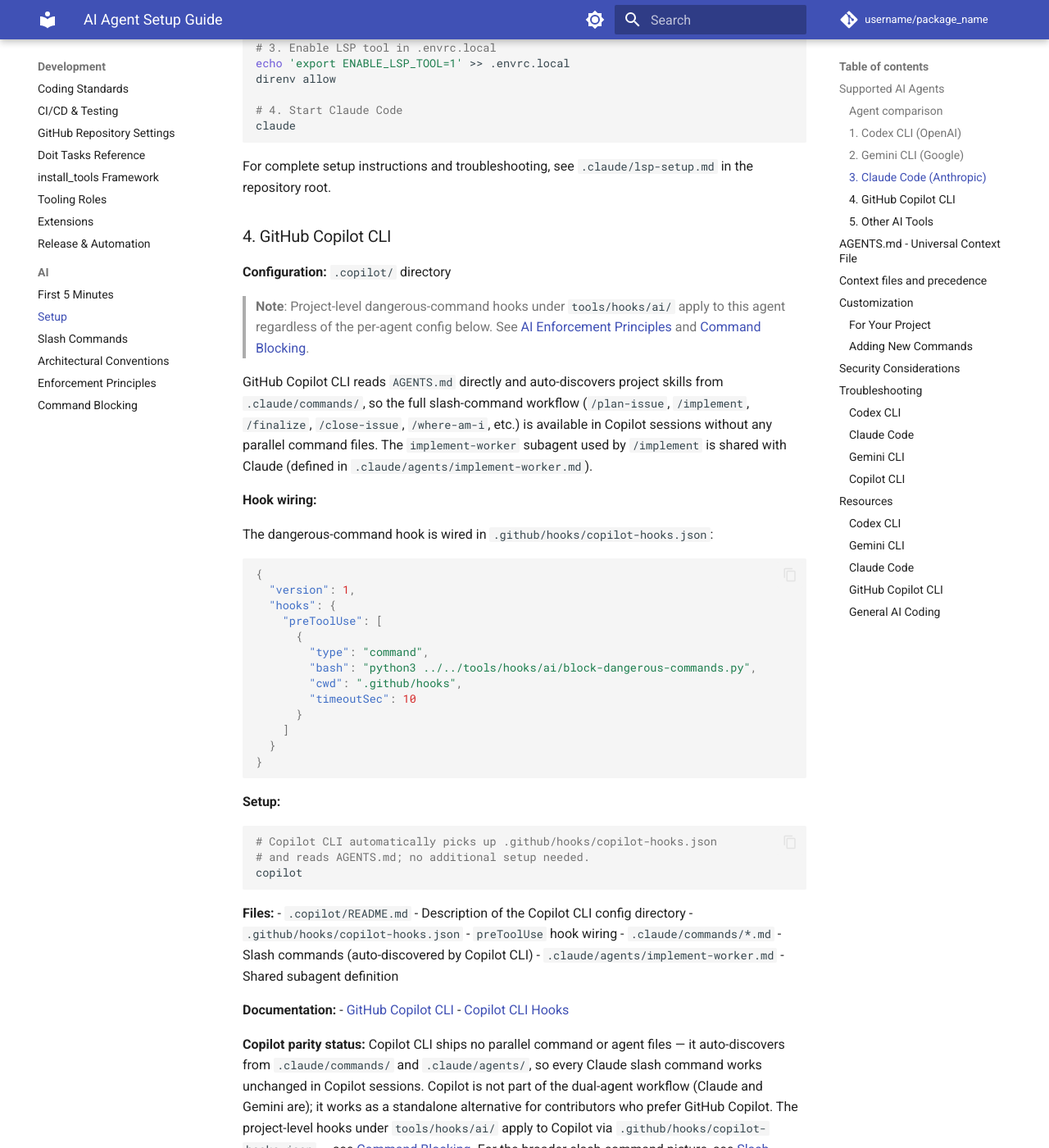
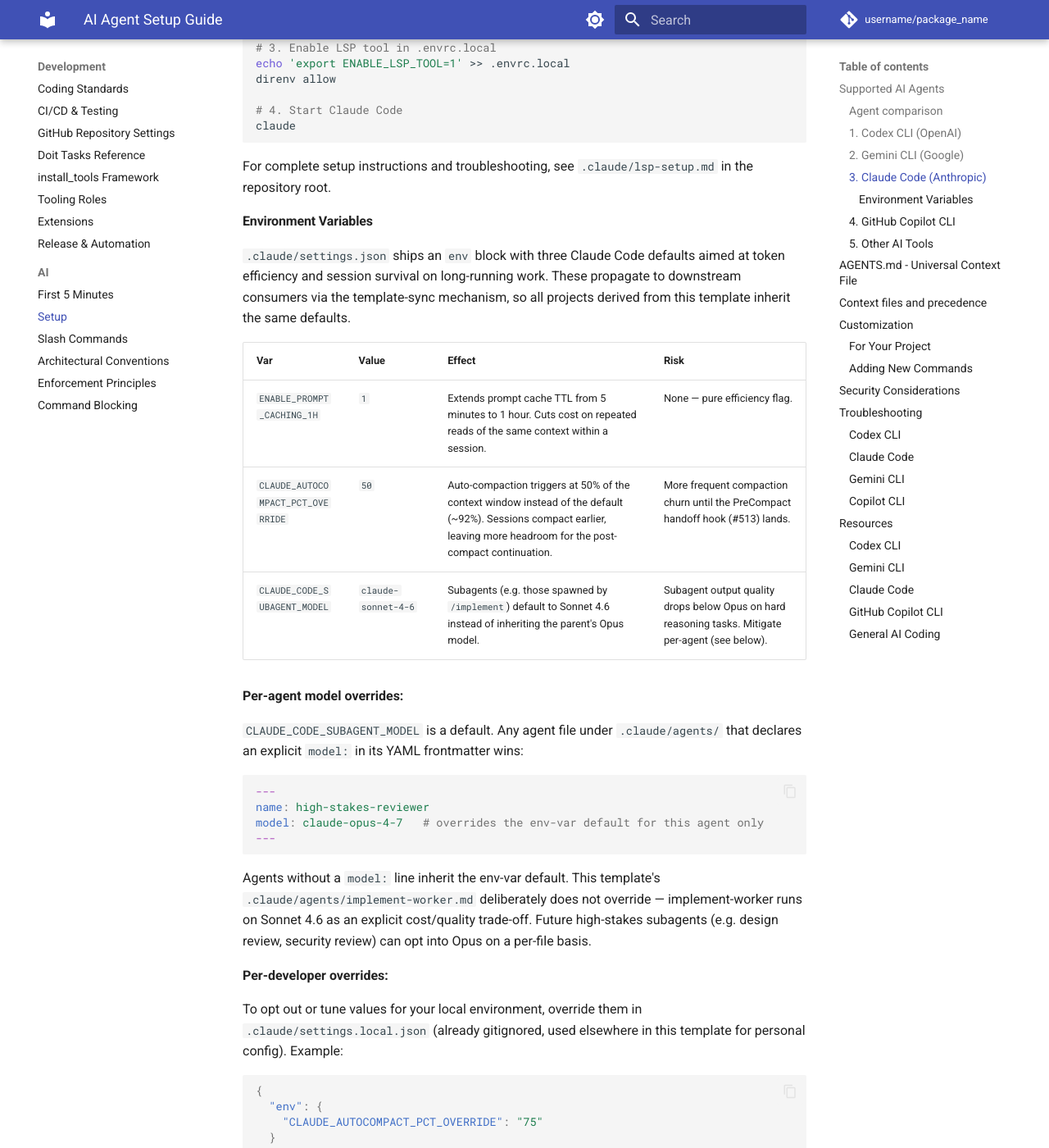
Before and after one commit to endavis/pyproject-template, an MkDocs documentation site: the page built from docs/development/AI_SETUP.md, in a window 1280 px wide and 1400 px high, scrolled down 3931 px. Shown: the whole window at 82% size. Built offline with MkDocs 1.6.1 and Material for MkDocs 9.7.7, drawn with Linux system fonts in a browser that asks for light colours; comment, search, counter and statistics services are not loaded; some of the changed text lies outside the part shown.

Commit message:
chore: add Claude Code env-var defaults for token efficiency (merges PR #519, addresses #512)
chore: add Claude Code env-var defaults to settings.json for token efficiency

Add an `env` block with three vars — ENABLE_PROMPT_CACHING_1H=1,
CLAUDE_AUTOCOMPACT_PCT_OVERRIDE=50, CLAUDE_CODE_SUBAGENT_MODEL=claude-sonnet-4-6
— that reduce token cost and improve session survival on long-running work.
Project-level defaults propagate to downstream consumers via template-sync.
Document each var, override patterns, and companion-issue cross-references in
docs/development/AI_SETUP.md.

Addresses #512.

Co-authored-by: Claude Opus 4.7 (1M context) <noreply@anthropic.com>

````diff
--- a/docs/development/AI_SETUP.md
+++ b/docs/development/AI_SETUP.md
@@ -154,6 +154,46 @@ claude
 ```
 
 For complete setup instructions and troubleshooting, see `.claude/lsp-setup.md` in the repository root.
+
+#### Environment Variables
+
+`.claude/settings.json` ships an `env` block with three Claude Code defaults aimed at token efficiency and session survival on long-running work. These propagate to downstream consumers via the template-sync mechanism, so all projects derived from this template inherit the same defaults.
+
+| Var | Value | Effect | Risk |
+| :--- | :--- | :--- | :--- |
+| `ENABLE_PROMPT_CACHING_1H` | `1` | Extends prompt cache TTL from 5 minutes to 1 hour. Cuts cost on repeated reads of the same context within a session. | None — pure efficiency flag. |
+| `CLAUDE_AUTOCOMPACT_PCT_OVERRIDE` | `50` | Auto-compaction triggers at 50% of the context window instead of the default (~92%). Sessions compact earlier, leaving more headroom for the post-compact continuation. | More frequent compaction churn until the PreCompact handoff hook (#513) lands. |
+| `CLAUDE_CODE_SUBAGENT_MODEL` | `claude-sonnet-4-6` | Subagents (e.g. those spawned by `/implement`) default to Sonnet 4.6 instead of inheriting the parent's Opus model. | Subagent output quality drops below Opus on hard reasoning tasks. Mitigate per-agent (see below). |
+
+**Per-agent model overrides:**
+
+`CLAUDE_CODE_SUBAGENT_MODEL` is a default. Any agent file under `.claude/agents/` that declares an explicit `model:` in its YAML frontmatter wins:
+
+```yaml
+---
+name: high-stakes-reviewer
+model: claude-opus-4-7   # overrides the env-var default for this agent only
+---
+```
+
+Agents without a `model:` line inherit the env-var default. This template's `.claude/agents/implement-worker.md` deliberately does not override — implement-worker runs on Sonnet 4.6 as an explicit cost/quality trade-off. Future high-stakes subagents (e.g. design review, security review) can opt into Opus on a per-file basis.
+
+**Per-developer overrides:**
+
+To opt out or tune values for your local environment, override them in `.claude/settings.local.json` (already gitignored, used elsewhere in this template for personal config). Example:
+
+```json
+{
+  "env": {
+    "CLAUDE_AUTOCOMPACT_PCT_OVERRIDE": "75"
+  }
+}
+```
+
+**Cross-references:**
+
+- The 50% autocompact threshold is paired with the PreCompact handoff hook tracked in #513 — once that hook lands, earlier compaction has lower cost because the handoff preserves more context.
+<!-- TBD: link to #514 add-ons walkthrough doc when it lands -->
 
 ### 4. GitHub Copilot CLI
 
````
Also changed, not shown: 1 other file.
